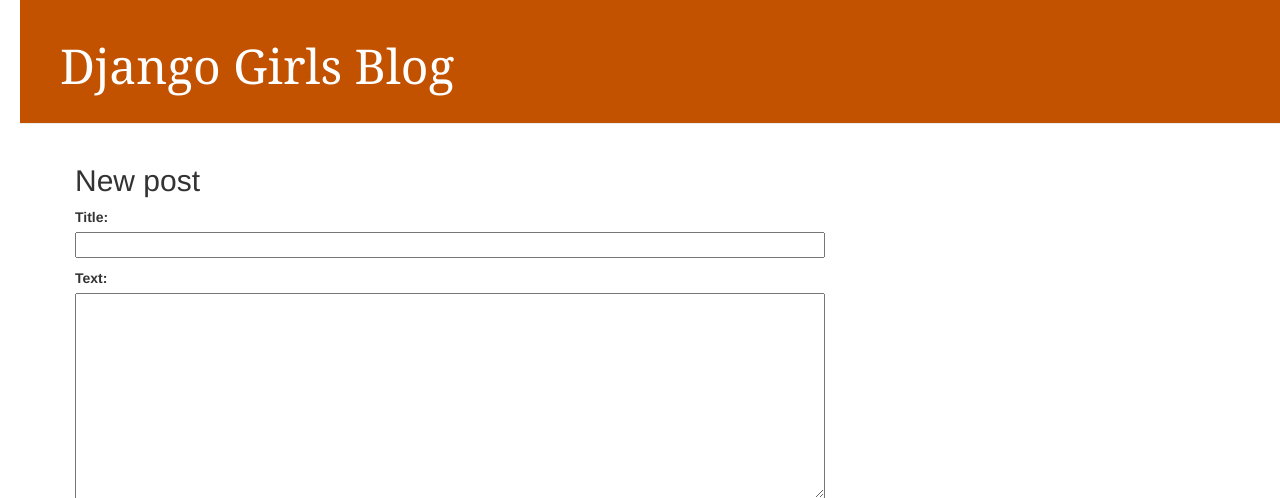
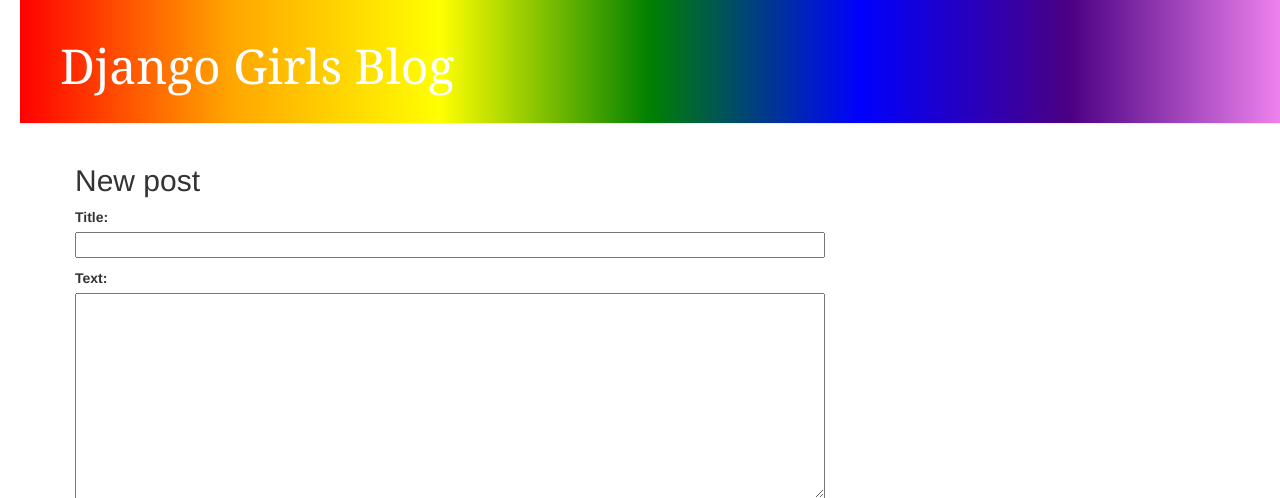
Before and after one commit to floramica/django_girls, a Django app: page /post/new/ in a window 1280 px wide. Shown: the top 498 px of the page. Run offline with Django 3.2, Linux system fonts and the light colour scheme; some libraries are stand-ins or nearby versions.

Commit message:
taste the rainbow

```diff
--- a/snarkalog/static/css/blog.css
+++ b/snarkalog/static/css/blog.css
@@ -8,7 +8,7 @@
 }
 
 .page-header {
-    background-color: #C25100;
+    background: -webkit-linear-gradient(left, #ff0000, #ffa500, #ffff00, #008000, #0000ff, #4b0082, #ee82ee);
     margin-top: 0;
     padding: 20px 20px 20px 40px;
 }
@@ -50,6 +50,10 @@
     margin-bottom: 70px;
 }
 
+.post form {
+    display: inline;
+}
+
 .post h2 a, .post h2 a:visited {
     color: #000000;
 }
--- a/snarkalog/templates/snarkalog/post_detail.html
+++ b/snarkalog/templates/snarkalog/post_detail.html
@@ -21,5 +21,6 @@
             <button type="submit" class="unicorn btn btn-default">&#x1F984;</button>
         </form>
         <code>{{ post.uniscore }}</code>
+
     </div>
 {% endblock %}
```
